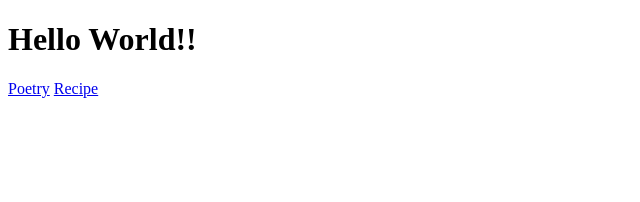
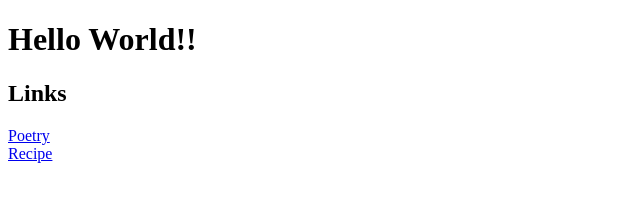
Before and after one commit to goal109/MPP-WD, a plain HTML site: page index.html in a window 1280 px wide. Shown: the whole page, without its empty margins (0-640 px from the left). Drawn offline with Linux system fonts and the light colour scheme.

Commit message:
Update index.html

```diff
--- a/index.html
+++ b/index.html
@@ -6,7 +6,8 @@
 </head>
 <body>
 <h1>Hello World!!</h1>
-   <a href="poetry.html">Poetry</a>
+   <h2>Links</h2>
+   <a href="poetry.html">Poetry</a><br/>
    <a href="recipe.html">Recipe</a>
 </body>
 </html>
```
